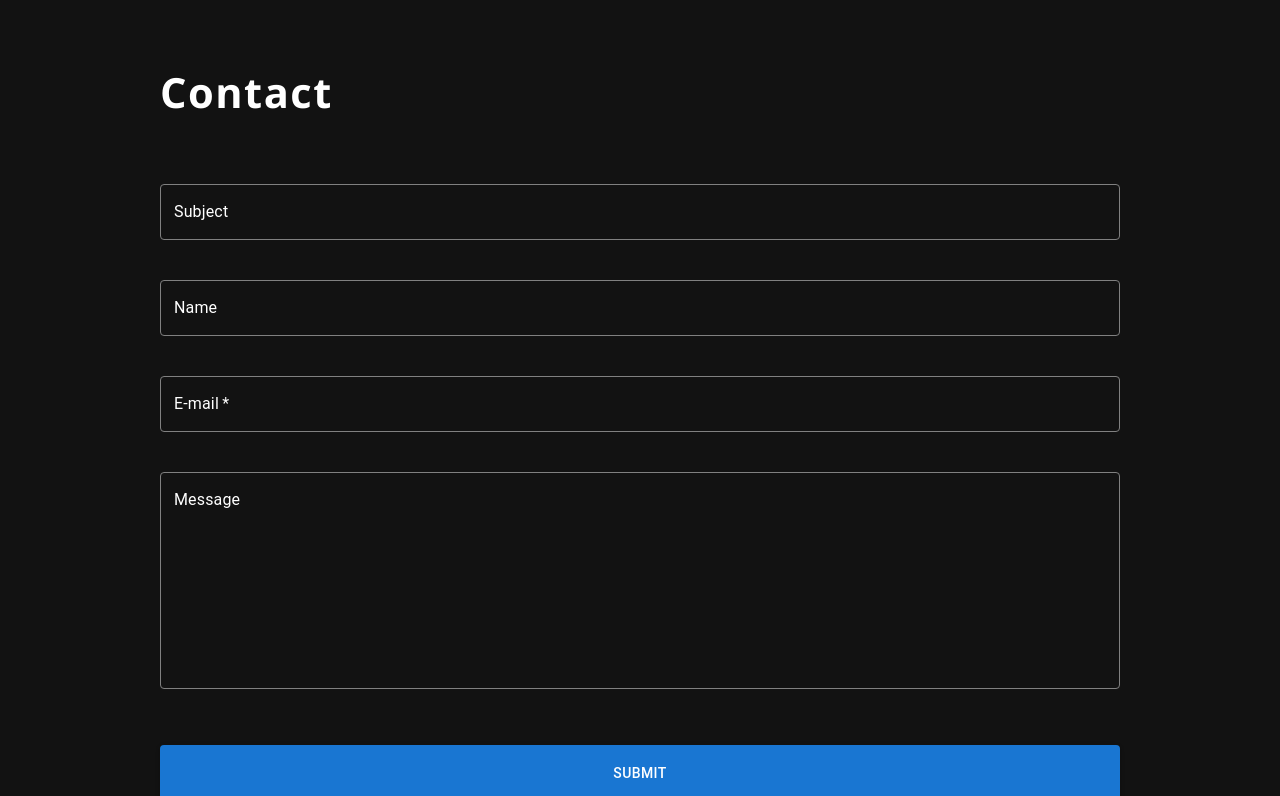
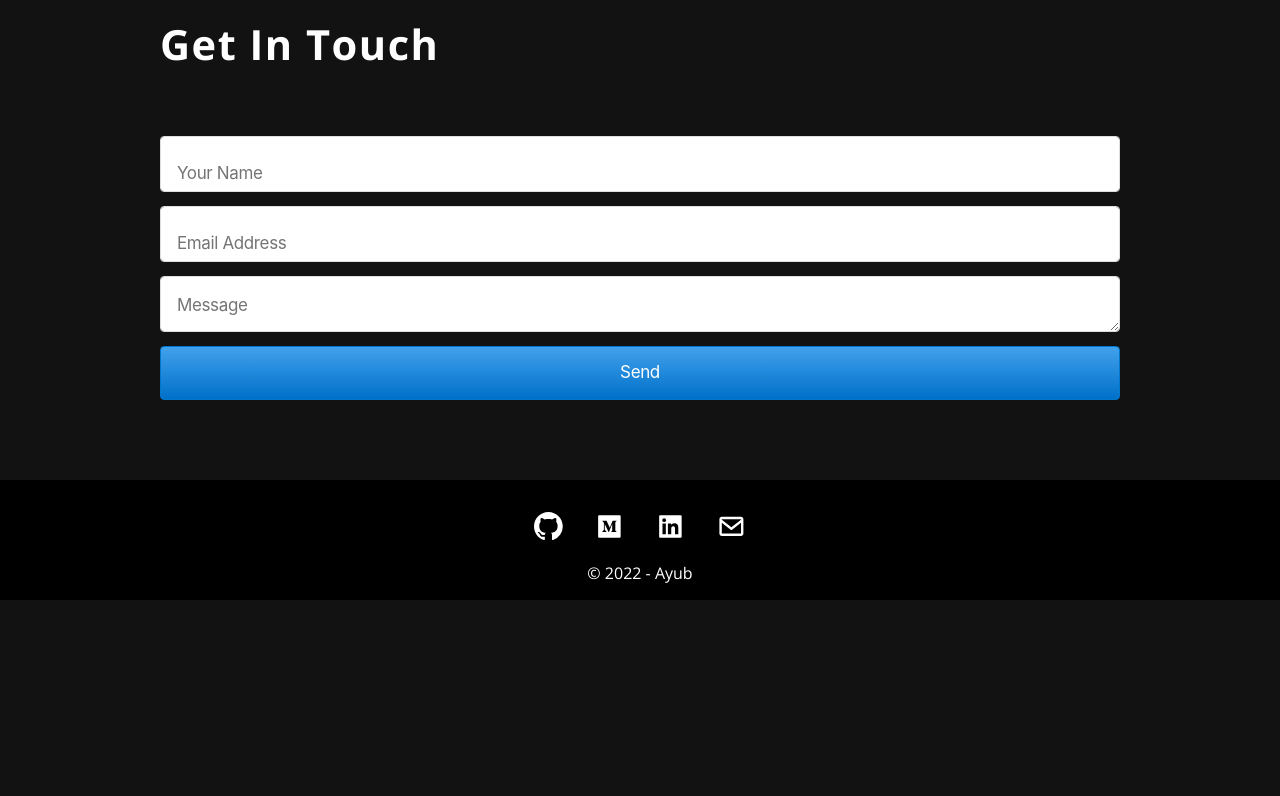
Before and after one commit to Ayub3/portfolio, a React (Create React App) app: page / in a window 1280 px wide. Shown: the part 2120-2916 px from the top of the page. After the commit the page ends 2720 px from the top, so only its background shows below. Built offline with nearby package versions, Linux system fonts and the light colour scheme.

Commit message:
finish off form styling

```diff
--- a/package.json
+++ b/package.json
@@ -9,6 +9,7 @@
     "@testing-library/jest-dom": "^5.16.2",
     "@testing-library/react": "^12.1.2",
     "@testing-library/user-event": "^13.5.0",
+    "emailjs-com": "^3.2.0",
     "install": "^0.13.0",
     "npm": "^8.4.1",
     "react": "^17.0.2",
--- a/src/Sections/Contact.jsx
+++ b/src/Sections/Contact.jsx
@@ -1,6 +1,8 @@
 import { Button, TextField } from '@mui/material';
 import { Box } from '@mui/system';
 import { useState } from 'react';
+import emailjs from 'emailjs-com';
+import './contact.css';
 
 const Contact = () => {
     const [data, setData] = useState({
@@ -10,117 +12,62 @@ const Contact = () => {
         message: '',
     });
 
+    const sendEmail = (e) => {
+        e.preventDefault();
+
+        emailjs
+            .sendForm(
+                'service_pti1ir9',
+                'template_2b8n4qt',
+                e.target,
+                'user_h3yP82CcUFoUeRlHzQYrM'
+            )
+            .then(
+                (result) => {
+                    console.log(result.text);
+                },
+                (error) => {
+                    console.log(error.text);
+                }
+            );
+        e.target.reset();
+    };
+
     const submitHandler = (e) => {
         e.preventDefault();
         console.log(data);
     };
 
     return (
-        <section id="contact" className="top-margin">
-            <h1 className="section-title">Contact</h1>
+        <>
+            <div className="contact-form-container">
+                <h1 className="section-title">Get In Touch</h1>
+                <form onSubmit={sendEmail}>
+                    <input
+                        type="text"
+                        id="name"
+                        name="name"
+                        placeholder="Your Name"
+                    ></input>
 
-            <Box sx={{ mt: 8 }}>
-                <form onSubmit={submitHandler}>
-                    <div>
-                        <TextField
-                            type="text"
-                            label="Subject"
-                            variant="outlined"
-                            fullWidth
-                            autoComplete="off"
-                            InputLabelProps={{ className: 'textfield-color' }}
-                            inputProps={{ className: 'textfield-color' }}
-                            InputProps={{
-                                classes: {
-                                    notchedOutline: 'textfield-outline',
-                                },
-                            }}
-                            onChange={(e) =>
-                                setData({ ...data, subject: e.target.value })
-                            }
-                        />
-                    </div>
+                    <input
+                        type="email"
+                        placeholder="Email Address"
+                        size="30"
+                        required
+                    ></input>
 
-                    <div>
-                        <TextField
-                            type="text"
-                            label="Name"
-                            variant="outlined"
-                            fullWidth
-                            autoComplete="off"
-                            InputLabelProps={{ className: 'textfield-color' }}
-                            inputProps={{ className: 'textfield-color' }}
-                            sx={{ mt: 5 }}
-                            InputProps={{
-                                classes: {
-                                    notchedOutline: 'textfield-outline',
-                                },
-                            }}
-                            onChange={(e) =>
-                                setData({ ...data, name: e.target.value })
-                            }
-                        />
-                    </div>
+                    <textarea
+                        id="subject"
+                        name="subject"
+                        placeholder="Message"
+                        required
+                    ></textarea>
 
-                    <div>
-                        <TextField
-                            type="email"
-                            label="E-mail"
-                            variant="outlined"
-                            fullWidth
-                            autoComplete="off"
-                            required
-                            InputLabelProps={{ className: 'textfield-color' }}
-                            inputProps={{ className: 'textfield-color' }}
-                            sx={{ mt: 5 }}
-                            InputProps={{
-                                classes: {
-                                    notchedOutline: 'textfield-outline',
-                                },
-                            }}
-                            onChange={(e) =>
-                                setData({ ...data, email: e.target.value })
-                            }
-                        />
-                    </div>
-
-                    <div>
-                        <TextField
-                            type="text"
-                            label="Message"
-                            variant="outlined"
-                            fullWidth
-                            autoComplete="off"
-                            multiline
-                            rows={8}
-                            InputLabelProps={{ className: 'textfield-color' }}
-                            inputProps={{ className: 'textfield-color' }}
-                            sx={{ mt: 5 }}
-                            InputProps={{
-                                classes: {
-                                    notchedOutline: 'textfield-outline',
-                                },
-                            }}
-                            onChange={(e) =>
-                                setData({ ...data, message: e.target.value })
-                            }
-                        />
-                    </div>
-
-                    <Button
-                        type="submit"
-                        variant="contained"
-                        fullWidth
-                        sx={{
-                            mt: 7,
-                            py: 2,
-                        }}
-                    >
-                        Submit
-                    </Button>
+                    <input type="submit" value="Send"></input>
                 </form>
-            </Box>
-        </section>
+            </div>
+        </>
     );
 };
 
--- /dev/null
+++ b/src/Sections/contact.css
@@ -0,0 +1,68 @@
+input[type='text'],
+input[type='email'],
+select,
+textarea {
+    font-size: 17px;
+    line-height: 1.23543;
+    font-weight: 400;
+    letter-spacing: -0.022em;
+    font-family: SF Pro Text, SF Pro Icons, AOS Icons, Helvetica Neue, Helvetica,
+        Arial, sans-serif;
+    display: inline-block;
+    box-sizing: border-box;
+    vertical-align: top;
+    width: 100%;
+    height: 3.3em;
+    margin-bottom: 14px;
+    padding-top: 18px;
+    padding-left: 16px;
+    padding-right: 16px;
+    color: #333;
+    text-align: left;
+    border: 1px solid #dedede;
+    border-radius: 4px;
+    background-clip: padding-box;
+}
+input[type='text']:hover,
+input[type='email']:hover,
+textarea:hover {
+    background-color: #eeeeee;
+}
+
+input[type='submit'] {
+    font-size: 17px;
+    line-height: 1.47059;
+    font-weight: 400;
+    letter-spacing: -0.022em;
+    font-family: SF Pro Text, SF Pro Icons, AOS Icons, Helvetica Neue, Helvetica,
+        Arial, sans-serif;
+    background-color: #0070c9;
+    background: linear-gradient(#42a1ec, #0070c9);
+    border-color: #07c;
+    border-width: 1px;
+    border-style: solid;
+    border-radius: 4px;
+    color: white;
+    cursor: pointer;
+    display: inline-block;
+    width: 100%;
+    text-align: center;
+    white-space: nowrap;
+    padding: 13px 15px 14px;
+}
+
+input[type='submit']:hover {
+    background-color: #147bcd;
+    background: linear-gradient(#51a9ee, #147bcd);
+    border-color: #1482d0;
+    text-decoration: none;
+}
+
+.contact-form-container {
+    margin-top: 2.5rem;
+    padding-top: 40px;
+}
+
+.contact-form-container h1 {
+    margin-bottom: 4rem;
+}
```
Also changed, not shown: 1 other file (tests, documents, lock files or other folders).
